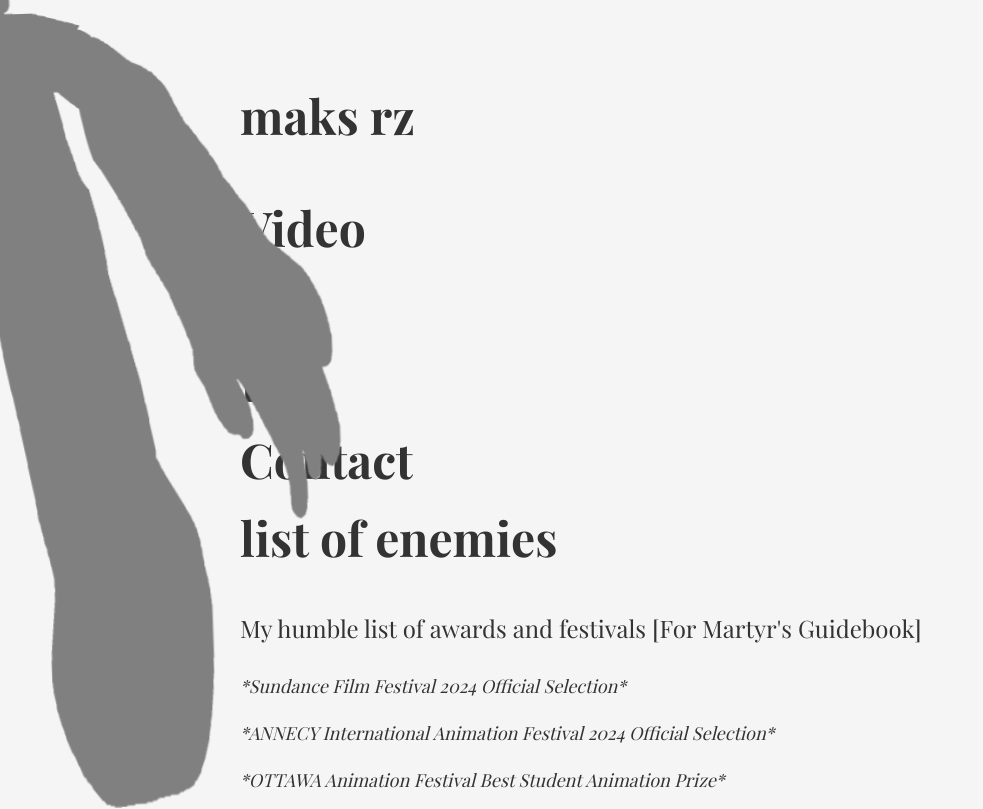
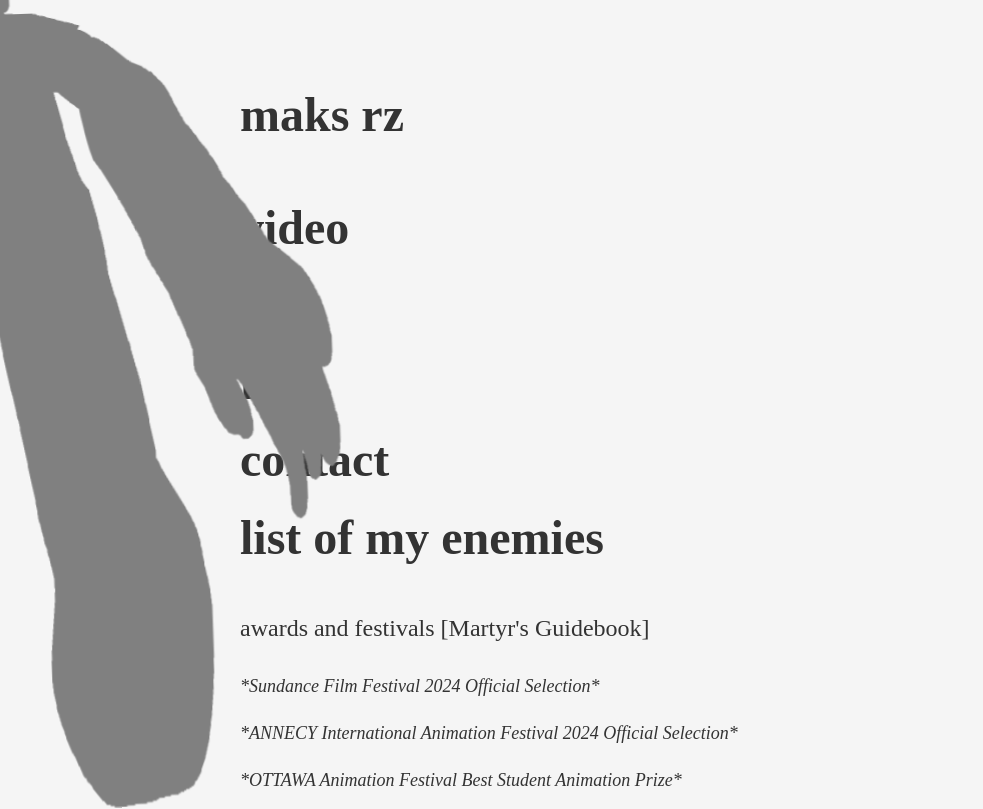
Before and after one commit to robocik2/waff, a plain HTML site: page index.html in a window 1280 px wide. Shown: the top 809 px of the page, without its empty margins (0-983 px from the left). Drawn offline with nearby package versions, Linux system fonts and the light colour scheme.

Commit message:
Update index.html

```diff
--- a/index.html
+++ b/index.html
@@ -8,7 +8,7 @@
       margin: 0;
       padding: 0;
       background: #f5f5f5;
-      font-family: 'Playfair Display', serif;
+      font-family: 'Times New Roman', serif;
       cursor: none;
       color: #333;
       min-height: 100vh;
@@ -164,20 +164,20 @@
   <div class="content">
     <h1>maks rz</h1>
 
-    <a href="https://vimeo.com/maksrz" class="nav-button" target="_blank">Video</a>
-    <a href="https://instagram.com/robocik.2" class="nav-button" target="_blank">Art</a>
-    <a href="https://instagram.com/robocik.2" class="nav-button" target="_blank">Ig</a>
-    <a href="mailto:maksrzontkowski@gmail.com" class="nav-button">Contact</a>
+    <a href="https://vimeo.com/maksrz" class="nav-button" target="_blank">video</a>
+    <a href="https://instagram.com/robocik.2" class="nav-button" target="_blank">art</a>
+    <a href="https://instagram.com/robocik.2" class="nav-button" target="_blank">ig</a>
+    <a href="mailto:maksrzontkowski@gmail.com" class="nav-button">contact</a>
 
     <div>
-      <a href="#" class="nav-button" id="enemies-button">list of enemies</a>
+      <a href="#" class="nav-button" id="enemies-button">list of my enemies</a>
       <ul class="enemies-list" id="enemies-list">
         <li>1. damien</li>
       </ul>
     </div>
 
     <div class="awards-section">
-      <div class="awards-title">My humble list of awards and festivals [For Martyr's Guidebook]</div>
+      <div class="awards-title">awards and festivals [Martyr's Guidebook]</div>
       <ul class="awards-list">
         <li>*Sundance Film Festival 2024 Official Selection*</li>
         <li>*ANNECY International Animation Festival 2024 Official Selection*</li>
```
